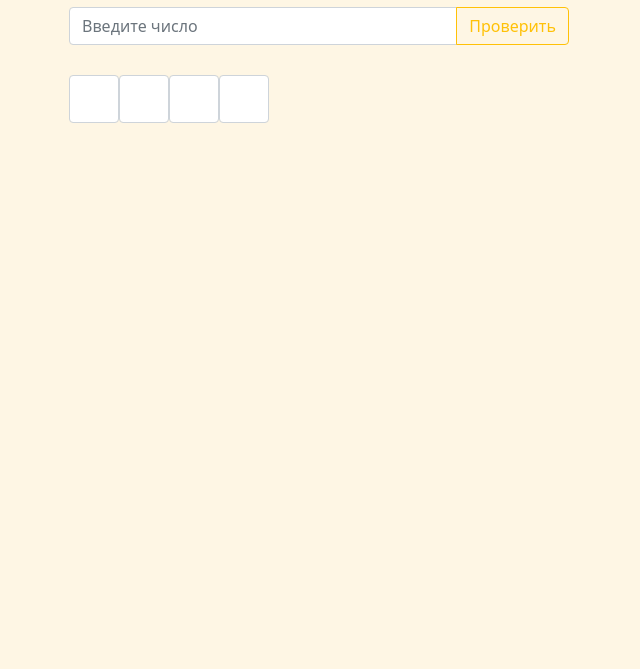
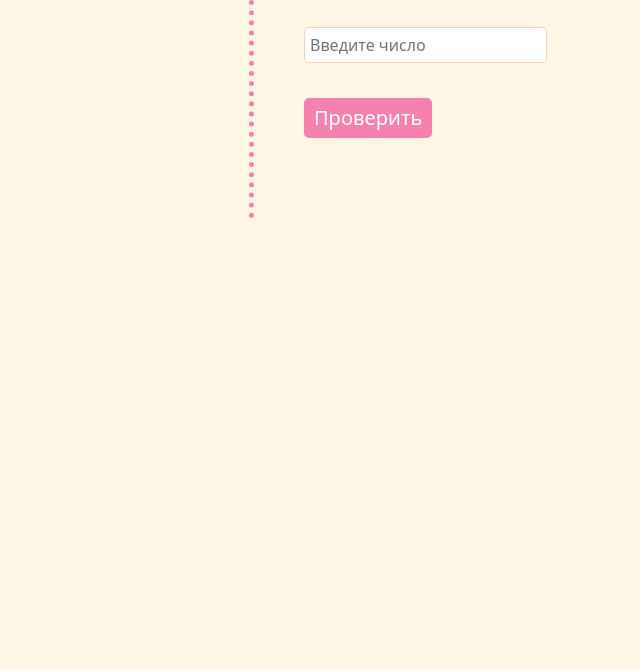
Before and after one commit to RinaPetinova/bullsAndCows, a plain HTML site: page index.html in a window 1280 px wide. Shown: the part 131-800 px from the top of the page, without its empty margins (71-711 px from the left). Drawn offline with nearby package versions, Linux system fonts and the light colour scheme.

Commit message:
Add files via upload

```diff
--- a/code.js
+++ b/code.js
@@ -86,7 +86,7 @@ function again() {
     mainDiv.appendChild(divAgain);
     divAgain.type = 'button';
     divAgain.value = 'Начать игру заново';
-    divAgain.setAttribute('class', "btn btn-info")
+    divAgain.setAttribute('class', "b-1");
     divAgain.addEventListener("click", reloadPage);
     // setTimeout(reloadPage, 6000);
 }
--- a/index.html
+++ b/index.html
@@ -14,20 +14,38 @@
 </head>
 <body>
     <div class="container">
-        <h1> Bulls And Cows </h1>
+        <h1>Bulls And Cows</h1>
         <h3>Расшифруй загаданное число</h3>
 
-        <div class="input-group mb-3 game">
+                <!-- <div class="row">
 
-            <input type="text" class="form-control i-1" placeholder="Введите число">
-            <button class="btn btn-outline-warning b-1" >Проверить</button>
-        </div>
-        <div class="nums ">
-            <input type="text" class="num form-control">
-            <input type="text" class="num form-control">
-            <input type="text" class="num form-control">
-            <input type="text" class="num form-control">
-        </div>
+                        <div class="input game ">
+
+                        <input type="text" class="i-1 " placeholder="Введите число">
+                        </div>
+                        <div class="col-6 sm-3">
+                        <button class="btn b-1 " >Проверить</button>
+                        </div>
+
+                </div> -->
+
+
+
+                        <div class="input game ">
+
+                        <input type="text" class="i-1 " placeholder="Введите число">
+
+                        </div>
+
+                        <button class=" b-1 " >Проверить</button>
+
+                <!-- <div class="nums">
+                    <input type="text" class="num form-control">
+                    <input type="text" class="num form-control">
+                    <input type="text" class="num form-control">
+                    <input type="text" class="num form-control">
+                </div> -->
+
 
           <div class="out"></div>
     </div>
--- a/style.css
+++ b/style.css
@@ -5,12 +5,15 @@
 #001858 */
 
 body {
-    background-color: #fef6e4;
+  background-color: #fef6e4;
 }
 
 .container {
-    width: 80%;
+    width: 50%;
     margin: 50px auto;
+    padding: 20px 50px;
+    border-left: 5px dotted #f582ae;
+
 }
 
 
@@ -20,6 +23,7 @@ h1 {
     font-weight: 800;
     font-size: 2rem;
     margin-bottom: 0px;
+    color: #8bd3dd;
 
 }
 
@@ -27,9 +31,10 @@ h3 {
   font-family: Montserrat;
   margin-bottom: 30px;
   font-size: 1rem;
+  color: #8bd3dd;
 }
-.num {width: 50px;
-}
+/* .num {width: 50px;
+} */
 
 .out {
   margin-bottom: 30px;
@@ -44,9 +49,39 @@ h3 {
     margin-bottom: 30px;
     display: flex;
     flex-direction:row;
-    height: 48px;
+    /* height: 48px; */
   }
 
-.input-group{
-  width: 50%;
+/* .i-1, .b-1 {
+  display:inline;
+} */
+
+.i-1 {
+  border-radius: 5px;
+  border: 1px solid #f3d2c1;
+  padding: 5px ;
+  margin-bottom: 35px;
+
 }
+
+.b-1 {
+  border-radius: 5px;
+  border: none;
+  padding: 5px 10px ;
+  margin-bottom: 30px;
+  -webkit-border-radius: 5;
+  -moz-border-radius: 5;
+
+
+  color: #ffffff;
+  font-size: 20px;
+  background: #f582ae;
+  text-decoration: none;
+
+}
+
+
+.b-1:hover {
+  background: #f291b6;
+  text-decoration: none;
+}
```
